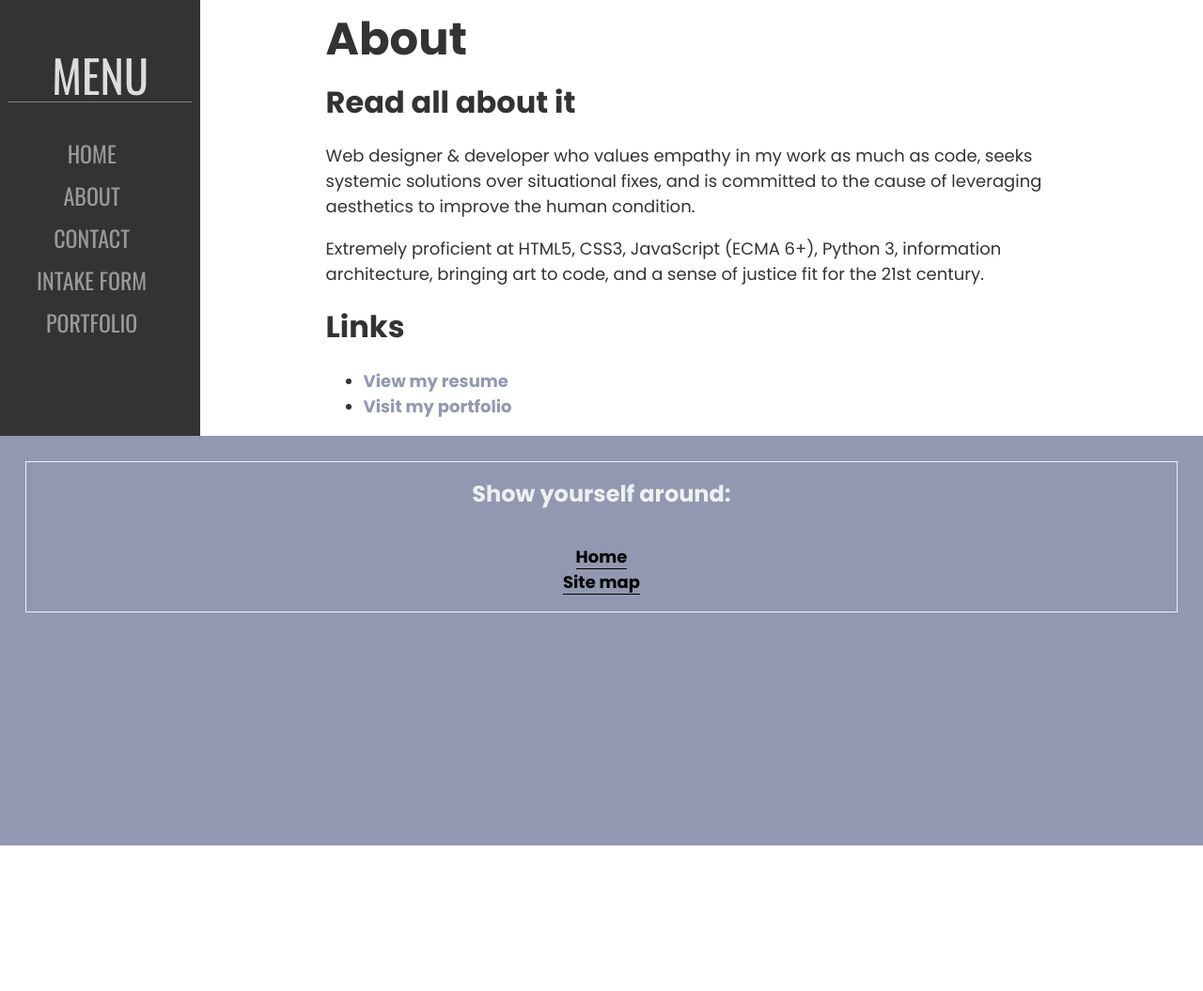
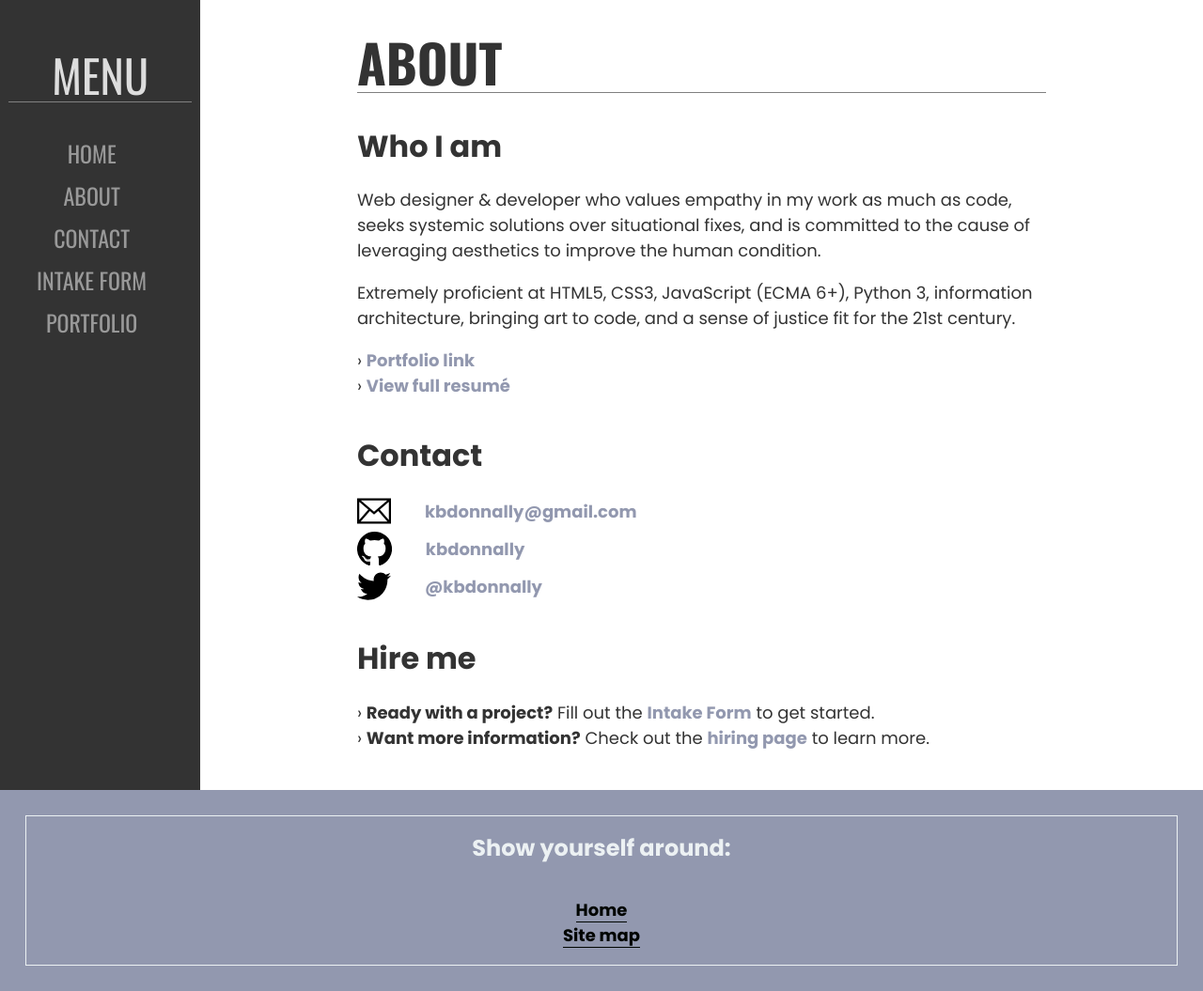
Before and after one commit to kbdonnally/katherinedoes.design, a Jekyll site: the page built from pages/real/about.html, in a window 1280 px wide. Shown: the whole page at 94% size. Built offline with Jekyll 4.4.1, drawn with Linux system fonts in a browser that asks for light colours; before the commit the page ends 900 px from its top, so only the background shows below that.

Commit message:
Move 'New About' content to 'About' & rename to HTML; edit CSS
- Had the CSS faking a side menu and needed to take out those
  grid lines & '::before' details

```diff
--- a/assets/css/_sass/_pages/_about.scss
+++ b/assets/css/_sass/_pages/_about.scss
@@ -4,27 +4,16 @@
 
 .about-wrapper {
 	position: relative;
-	&::before {
-		content: '';
-		position: absolute;
-		top: 0;
-		left: 0;
-		display: block;
-		height: 100%;
-		width: calc(100vw / 6);
-		background-color: $jet;
-
-	}
 }
 
 .about-main-content {
 	position: relative;
 	display: grid;
-	grid-template-areas: '. title'
-						 '. bio'
-						 '. contact'
-						 '. hire';
-	grid-template-columns: 1fr 5fr;
+	grid-template-areas: 'title'
+						 'bio'
+						 'contact'
+						 'hire';
+	grid-template-columns: 1fr;
 	padding: 1.5rem 4.167%;
 
 }
--- /dev/null
+++ b/pages/real/about.html
@@ -0,0 +1,61 @@
+---
+title: About
+layout: default
+permalink: /about/
+menu: true
+---
+
+<main class="about-wrapper">
+	<main class="about-main-content">
+		<section class="about__big-title">
+			<h1>About</h1>
+		</section>
+
+		<section class="about__bio">
+			<h2 class="about-bio__title">Who I am</h2>
+			<article class="about-bio__content">
+				<p>Web designer & developer who values empathy in my work as much as code, seeks systemic solutions over situational fixes, and is committed to the cause of leveraging aesthetics to improve the human condition.</p>
+				<p>Extremely proficient at HTML5, CSS3, JavaScript (ECMA 6+), Python 3, information architecture, bringing art to code, and a sense of justice fit for the 21st century.</p>
+			</article>
+			<ul class="about-bio__links">
+				<li>
+					<span>&rsaquo;</span>
+					<a href="{{site.baseurl}}/portfolio/">Portfolio link</a>
+				</li>
+				<li>
+					<span>&rsaquo;</span>
+					<a href="{{ 'assets/img/pdf/KatherineDonnally_Resume--edited.pdf' | relative_url}}">View full resum&eacute;</a>
+				</li>
+			</ul>
+		</section>
+
+		<section class="about__contact">
+			<h2 class="about-contact__title">Contact</h2>
+			{% assign contacts = site.data.contact | sort: 'order' %}
+			<ul class="about-contact__list">
+			{% for contact in contacts %}
+				<li class="about-contact__item">
+					<img alt="{{ contact.type }}" title="{{ contact.type }}" src="{{ contact.img | relative_url }}">
+					<a href="{{ contact.url }}">{{ contact.username }}</a>
+				</li>
+			{% endfor %}
+			</ul>
+		</section>
+
+		<section class="about__hire">
+			<h2 class="about-hire__title">Hire me</h2>
+			<ul class="about-hire__content">
+				<li>
+					<span>&rsaquo;</span>
+					<strong>Ready with a project?</strong>
+					<span>Fill out the <a href="{{ '/intake' | relative_url}}">Intake Form</a> to get started.</span>
+				</li>
+				<li>
+					<span>&rsaquo;</span>
+					<strong>Want more information?</strong>
+					<span>Check out the <a href="{{ '/hire-me' | relative_url }}">hiring page</a> to learn more.</span>
+				</li>
+			</ul>
+		</section>
+	</main>
+</main>
--- a/pages/real/about.md
+++ /dev/null
@@ -1,19 +0,0 @@
----
-title: About
-layout: default
-permalink: /about/
-menu: true
----
-
-# About
-
-## Read all about it
-
-Web designer & developer who values empathy in my work as much as code, seeks systemic solutions over situational fixes, and is committed to the cause of leveraging aesthetics to improve the human condition.
-
-Extremely proficient at HTML5, CSS3, JavaScript (ECMA 6+), Python 3, information architecture, bringing art to code, and a sense of justice fit for the 21st century.
-
-## Links
-
-- [View my resume]({{ 'assets/img/pdf/KatherineDonnally_Resume--edited.pdf' | relative_url}})
-- [Visit my portfolio]({{site.baseurl}}/portfolio/)
```
